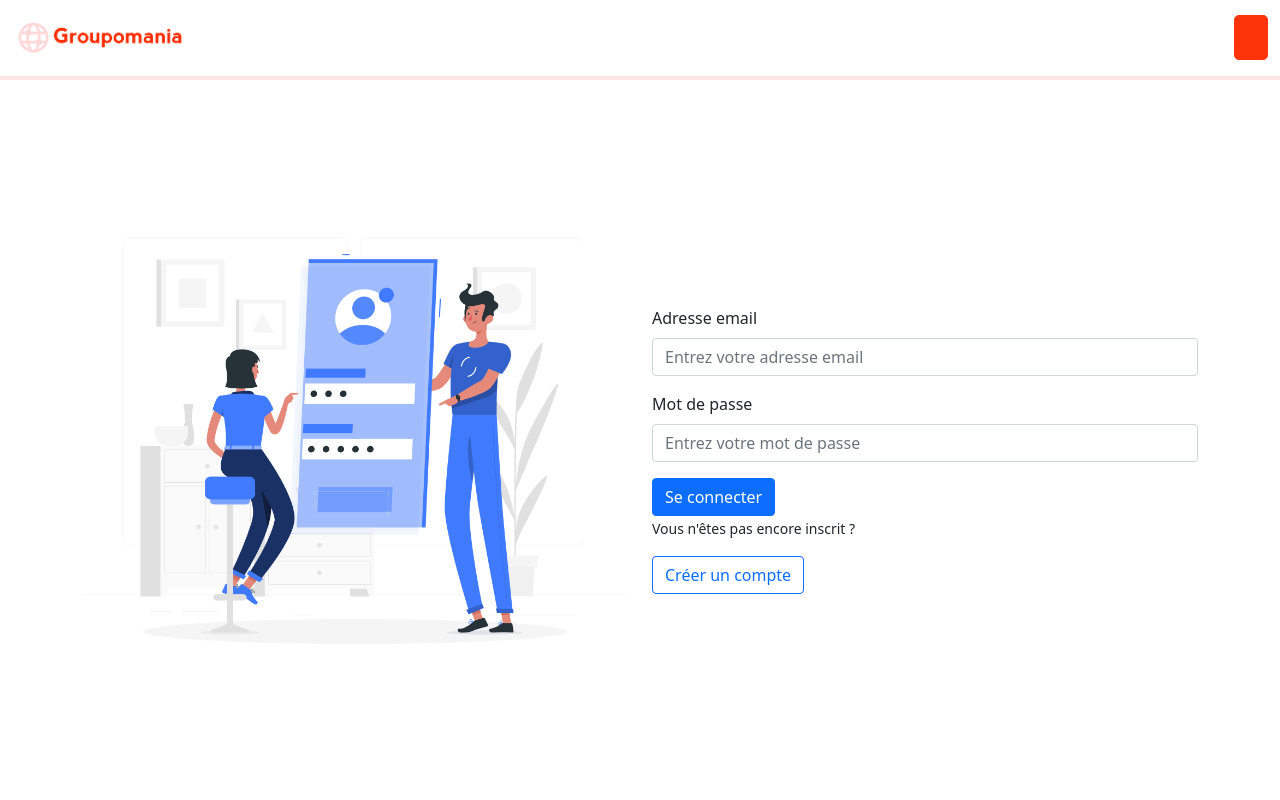
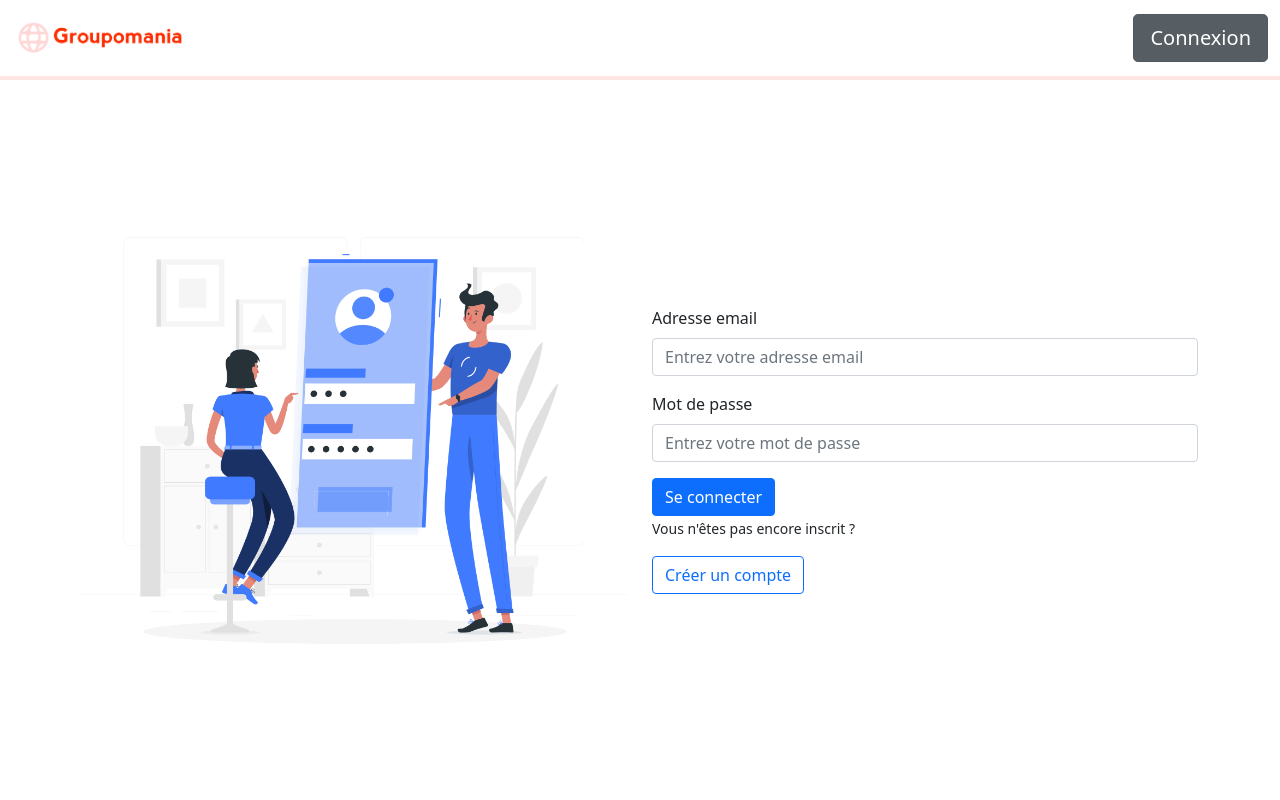
Before and after one commit to FaridBF/FaridBouras_7_06122021, a React (Create React App) app in the folder frontend/groupomania/: page / in a window 1280 px wide. Shown: the top 800 px of the page. Built offline with nearby package versions, Linux system fonts and the light colour scheme.

Commit message:
feat-front: handle logout

```diff
--- a/frontend/groupomania/src/components/Header.js
+++ b/frontend/groupomania/src/components/Header.js
@@ -1,4 +1,8 @@
 import React from 'react';
+import { Link } from 'react-router-dom';
+import { useSelector } from 'react-redux';
+import axios from 'axios';
+
 import Button from 'react-bootstrap/Button';
 import Col from 'react-bootstrap/Col';
 import Row from 'react-bootstrap/Row';
@@ -12,11 +16,19 @@ import { FontAwesomeIcon } from '@fortawesome/react-fontawesome';
  * Représente le header sur toutes les pages
  */
 const Header = () => {
-  const userIsConnected = true;
+  // récupère (state) infos user depuis Store
+  const userData = useSelector((state) => state.userReducer);
+  const handleLogout = (e) => {
+    e.preventDefault();
+    axios.get(`${process.env.REACT_APP_API_URL}api/user/logout`);
+    // Vider le store et faire la redirection vers page login
+    window.location = `/login`;
+  };
   return (
     <Container className='header-container' fluid>
       <Row>
         <Col xs={12} md={3} lg={3}>
+          <Link to='/home'>
             <img
               src={Logo}
               className='img-fluid'
@@ -24,14 +36,21 @@ const Header = () => {
               height='180'
               width='180'
             />
+          </Link>
         </Col>
       </Row>
       <Row>
         <Col xs={12} md={3} lg={3}>
           {/* Gestion des boutons connexion/déconnexion */}
-          {userIsConnected === true ? (
+          {userData.first_name !== undefined ? (
+            <>
+              <p>Hello, {userData.first_name}</p>
+              {/* TODO: ajouter icone profil */}
+              <Link to='/profile'>Profil</Link>
               <Button
+                onClick={handleLogout}
                 className='button_connexion'
+                aria-label='Déconnexion'
                 variant='primary'
                 size='lg'
                 active
@@ -41,10 +60,18 @@ const Header = () => {
                   icon='fa-solid fa-right-from-bracket'
                 />
               </Button>
+            </>
           ) : (
-            <Button variant='secondary' size='lg' active>
+            <Link to='/login'>
+              <Button
+                aria-label='Connexion'
+                variant='secondary'
+                size='lg'
+                active
+              >
                 Connexion
               </Button>
+            </Link>
           )}
           {/* Fin gestion des boutons connexion/déconnexion */}
         </Col>
```
Lines whose indentation alone changed are shown as unchanged.
